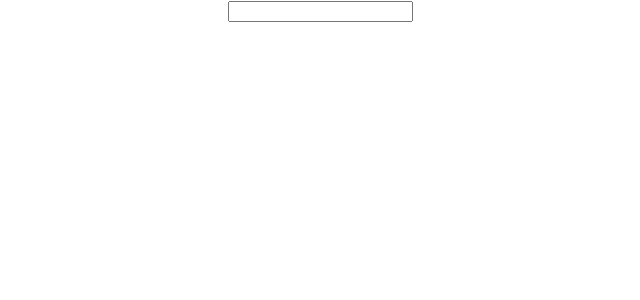
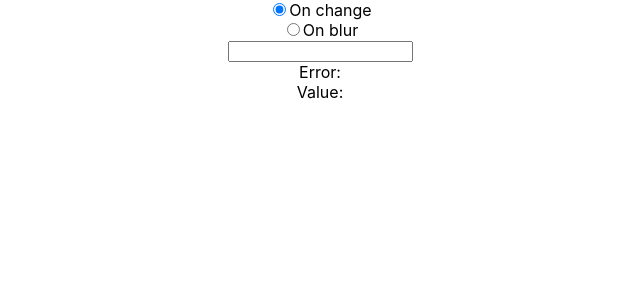
Before and after one commit to quasiunafantasia/react-form-hooks-playground, a React (Create React App) app: page / in a window 1280 px wide. Shown: the top 300 px of the page, without its empty margins (320-960 px from the left). Built offline with nearby package versions, Linux system fonts and the light colour scheme.

Commit message:
added update on blur

```diff
--- a/src/examples/FormControlExample.tsx
+++ b/src/examples/FormControlExample.tsx
@@ -1,23 +1,49 @@
-import React from 'react';
-import { useFormControl } from '../lib/useFormControl';
+import React, { ChangeEvent, useState } from 'react';
+import { useFormControl, UpdateOn } from '../lib/useFormControl';
 
 export const FormControlExample = () => {
     const validator = (value: any) => value && value.length > 5 ? 'Too long' : undefined;
-
+    const [updateStrategy, setUpdateStrategy] = useState<UpdateOn>('change');
     const {
         value,
+        innerValue,
         setValue,
-        error
+        error,
+        blur
     } = useFormControl({
         defaultValue: '',
         validator,
+        updateOn: updateStrategy
     });
 
+    const onUpdateStrategySelect = (e: ChangeEvent<HTMLInputElement>) => {
+      setUpdateStrategy(e.target.value as UpdateOn);
+    };
+
     return <div>
+        <div className="radio">
+            <label>
+                <input type="radio" value="change" checked={updateStrategy === 'change'}
+                       onChange={onUpdateStrategySelect}/>
+                On change
+            </label>
+        </div>
+        <div className="radio">
+            <label>
+                <input type="radio" value="blur" checked={updateStrategy === 'blur'}
+                       onChange={onUpdateStrategySelect}/>
+                On blur
+            </label>
+        </div>
+
+        {/* TODO use hook to pass props */}
         <input type="text"
-    value={value}
-    onChange={e => setValue(e.target.value)}
-    />
-    <span>{error}</span>
+               value={innerValue}
+               onChange={e => setValue(e.target.value)}
+               onBlur={blur}
+        />
+
+        <div>Error: {error}</div>
+        <div>Value: {value}</div>
     </div>
 };
--- a/src/lib/useFormControl.ts
+++ b/src/lib/useFormControl.ts
@@ -1,4 +1,4 @@
-import { useEffect, useState } from 'react';
+import { MutableRefObject, useCallback, useEffect, useState } from 'react';
 import { Maybe, StateSetter } from './types';
 import { useValidationRunner, Validator } from './useValidationRunner';
 
@@ -6,39 +6,75 @@ export type FormControlConfig<T, Errors> = Partial<{
     defaultValue: T;
     updateOn: UpdateOn;
     validator: Validator<T, Errors>;
+    ref: MutableRefObject<HTMLElement>
 }>
 
 export interface FormControlApi<T = any, Errors = string> {
     value: Maybe<T>;
+    innerValue: Maybe<T>;
     setValue: StateSetter<T>;
-    error: Maybe<Errors>
+    error: Maybe<Errors>;
+    focus: () => void;
+    blur: () => void;
 }
 
-// type UpdateOnBlur = 'blur';
-type UpdateOnChange = 'change';
+export type UpdateOnBlur = 'blur';
+export type UpdateOnChange = 'change';
 
 // todo add debounce
 
-// type UpdateOn = UpdateOnBlur | UpdateOnChange;
-
-type UpdateOn = UpdateOnChange;
+export type UpdateOn = UpdateOnBlur | UpdateOnChange;
 
 export function useFormControl<T = any, Errors = string>(config: FormControlConfig<T, Errors> = {}) {
     const noopValidator = () => undefined;
 
     const defaultValue = config.defaultValue;
     const validator = config.validator || noopValidator;
+    const updateOn = config.updateOn || 'change';
 
+    const [innerValue, setInnerValue] = useState(defaultValue);
     const [value, setValue] = useState(defaultValue);
-    const {error, validate} = useValidationRunner(value, validator);
+    const [isBlurred, setBlurred] = useState(true);
+    const {error, validate} = useValidationRunner(innerValue, validator);
+
+    const commitValue = useCallback(() => {
+        validate();
+        if (!error) {
+            setValue(innerValue);
+        }
+    }, [innerValue, error, validate]);
 
     useEffect(() => {
-        validate();
-    }, [value, validate]);
+        if (updateOn === 'blur' && isBlurred) {
+            commitValue();
+        }
+    }, [isBlurred, updateOn, commitValue]);
+
+    useEffect(() => {
+        if (updateOn === 'change') {
+            commitValue();
+        }
+    }, [updateOn, commitValue, innerValue]);
+
+    const focus = () => {
+
+    };
+
+    const blur = () => {
+        setBlurred(true);
+    };
+
+    const updateValue: StateSetter<T> = arg => {
+        setInnerValue(arg);
+        setBlurred(false);
+    };
 
     return {
         value,
-        setValue,
-        error
+        setValue: updateValue,
+        innerValue,
+        error,
+        blur,
+        focus
     };
 }
--- a/src/lib/useValidationRunner.ts
+++ b/src/lib/useValidationRunner.ts
@@ -1,4 +1,4 @@
-import { useEffect, useState } from 'react';
+import { useState } from 'react';
 import { Maybe } from './types';
 
 export type Validator<T, Errors> = (value: T) => Maybe<Errors>;
```
Also changed, not shown: 1 other file (tests, documents, lock files or other folders).
